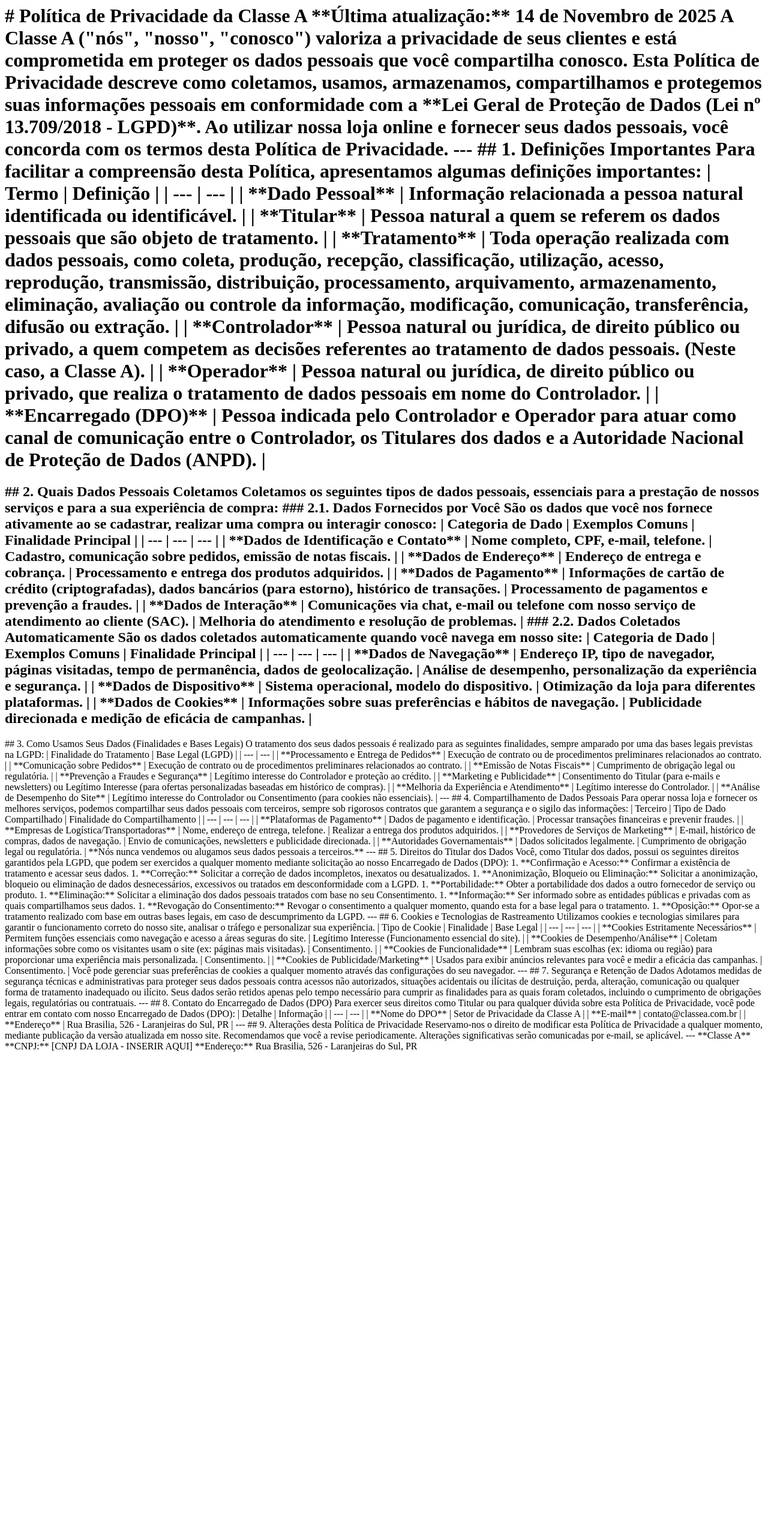
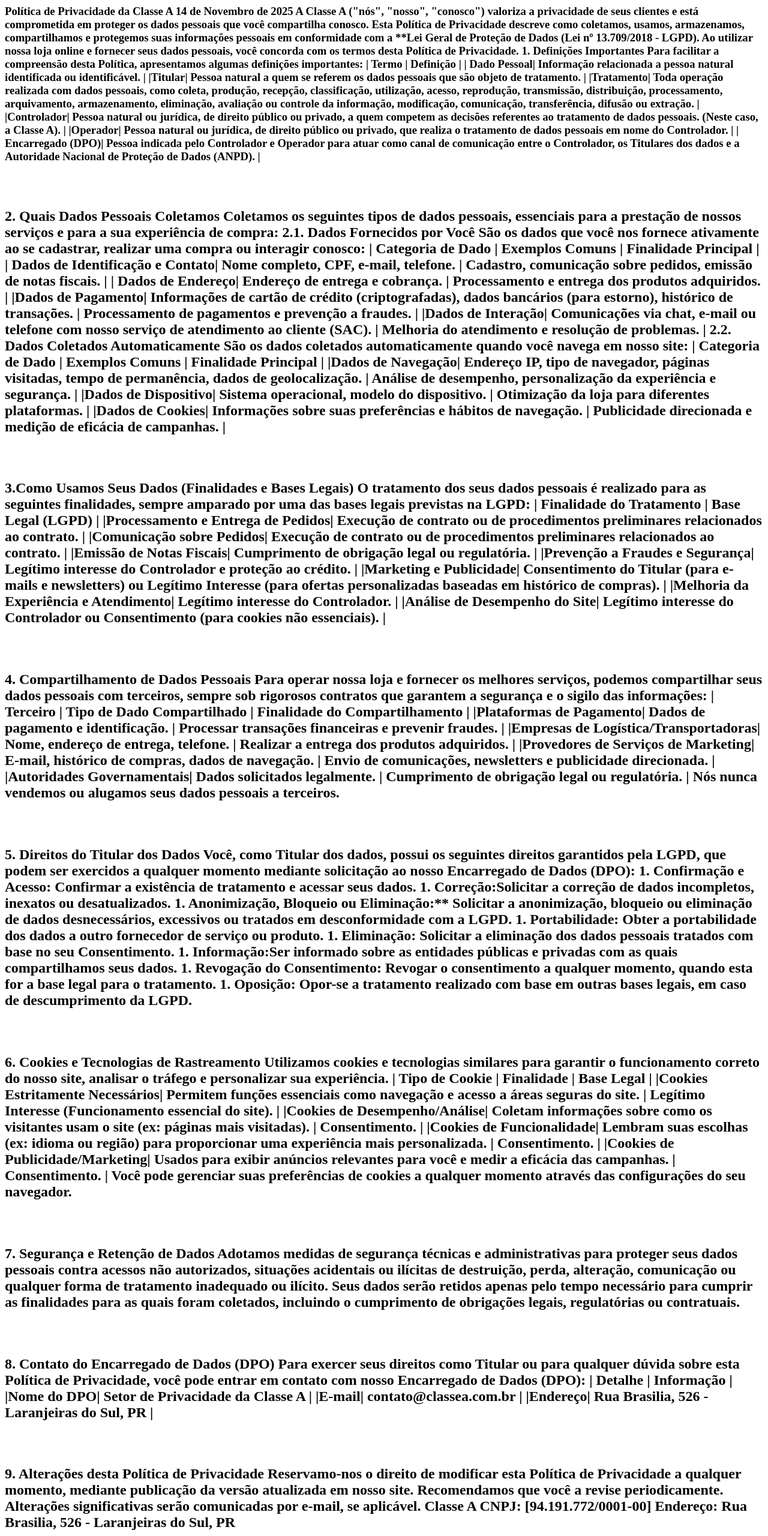
Before and after one commit to lorian341/meutccatualizadofinal, a plain HTML site: page index.html in a window 1280 px wide. Shown: the whole page at 60% size. Before the commit the page ends 1761 px from the top, so only its background shows below. Drawn offline with Linux system fonts and the light colour scheme.

Commit message:
Update index.html

```diff
--- a/index.html
+++ b/index.html
@@ -1,148 +1,148 @@
-<H1># Política de Privacidade da Classe A
+<H3> Política de Privacidade da Classe A
 
-**Última atualização:** 14 de Novembro de 2025
+14 de Novembro de 2025
 
-A Classe A ("nós", "nosso", "conosco") valoriza a privacidade de seus clientes e está comprometida em proteger os dados pessoais que você compartilha conosco. Esta Política de Privacidade descreve como coletamos, usamos, armazenamos, compartilhamos e protegemos suas informações pessoais em conformidade com a **Lei Geral de Proteção de Dados (Lei nº 13.709/2018 - LGPD)**.
+A Classe A ("nós", "nosso", "conosco") valoriza a privacidade de seus clientes e está comprometida em proteger os dados pessoais que você compartilha conosco. Esta Política de Privacidade descreve como coletamos, usamos, armazenamos, compartilhamos e protegemos suas informações pessoais em conformidade com a **Lei Geral de Proteção de Dados (Lei nº 13.709/2018 - LGPD).
 
 Ao utilizar nossa loja online e fornecer seus dados pessoais, você concorda com os termos desta Política de Privacidade.
 
----
-
-## 1. Definições Importantes
+1. Definições Importantes
 
 Para facilitar a compreensão desta Política, apresentamos algumas definições importantes:
 
 | Termo | Definição |
-| --- | --- |
-| **Dado Pessoal** | Informação relacionada a pessoa natural identificada ou identificável. |
-| **Titular** | Pessoa natural a quem se referem os dados pessoais que são objeto de tratamento. |
-| **Tratamento** | Toda operação realizada com dados pessoais, como coleta, produção, recepção, classificação, utilização, acesso, reprodução, transmissão, distribuição, processamento, arquivamento, armazenamento, eliminação, avaliação ou controle da informação, modificação, comunicação, transferência, difusão ou extração. |
-| **Controlador** | Pessoa natural ou jurídica, de direito público ou privado, a quem competem as decisões referentes ao tratamento de dados pessoais. (Neste caso, a Classe A). |
-| **Operador** | Pessoa natural ou jurídica, de direito público ou privado, que realiza o tratamento de dados pessoais em nome do Controlador. |
-| **Encarregado (DPO)** | Pessoa indicada pelo Controlador e Operador para atuar como canal de comunicação entre o Controlador, os Titulares dos dados e a Autoridade Nacional de Proteção de Dados (ANPD). |
+| Dado Pessoal| Informação relacionada a pessoa natural identificada ou identificável. |
+|Titular| Pessoa natural a quem se referem os dados pessoais que são objeto de tratamento. |
+|Tratamento| Toda operação realizada com dados pessoais, como coleta, produção, recepção, classificação, utilização, acesso, reprodução, transmissão, distribuição, processamento, arquivamento, armazenamento, eliminação, avaliação ou controle da informação, modificação, comunicação, transferência, difusão ou extração. |
+|Controlador| Pessoa natural ou jurídica, de direito público ou privado, a quem competem as decisões referentes ao tratamento de dados pessoais. (Neste caso, a Classe A). |
+|Operador| Pessoa natural ou jurídica, de direito público ou privado, que realiza o tratamento de dados pessoais em nome do Controlador. |
+| Encarregado (DPO)| Pessoa indicada pelo Controlador e Operador para atuar como canal de comunicação entre o Controlador, os Titulares dos dados e a Autoridade Nacional de Proteção de Dados (ANPD). |
 </H1>
-
+<br>
+<br>
 <h2>
-## 2. Quais Dados Pessoais Coletamos
+2. Quais Dados Pessoais Coletamos
 
 Coletamos os seguintes tipos de dados pessoais, essenciais para a prestação de nossos serviços e para a sua experiência de compra:
 
-### 2.1. Dados Fornecidos por Você
+2.1. Dados Fornecidos por Você
 
 São os dados que você nos fornece ativamente ao se cadastrar, realizar uma compra ou interagir conosco:
 
 | Categoria de Dado | Exemplos Comuns | Finalidade Principal |
-| --- | --- | --- |
-| **Dados de Identificação e Contato** | Nome completo, CPF, e-mail, telefone. | Cadastro, comunicação sobre pedidos, emissão de notas fiscais. |
-| **Dados de Endereço** | Endereço de entrega e cobrança. | Processamento e entrega dos produtos adquiridos. |
-| **Dados de Pagamento** | Informações de cartão de crédito (criptografadas), dados bancários (para estorno), histórico de transações. | Processamento de pagamentos e prevenção a fraudes. |
-| **Dados de Interação** | Comunicações via chat, e-mail ou telefone com nosso serviço de atendimento ao cliente (SAC). | Melhoria do atendimento e resolução de problemas. |
+| Dados de Identificação e Contato| Nome completo, CPF, e-mail, telefone. | Cadastro, comunicação sobre pedidos, emissão de notas fiscais. |
+| Dados de Endereço| Endereço de entrega e cobrança. | Processamento e entrega dos produtos adquiridos. |
+|Dados de Pagamento| Informações de cartão de crédito (criptografadas), dados bancários (para estorno), histórico de transações. | Processamento de pagamentos e prevenção a fraudes. |
+|Dados de Interação| Comunicações via chat, e-mail ou telefone com nosso serviço de atendimento ao cliente (SAC). | Melhoria do atendimento e resolução de problemas. |
 
-### 2.2. Dados Coletados Automaticamente
+2.2. Dados Coletados Automaticamente
 
 São os dados coletados automaticamente quando você navega em nosso site:
 
 | Categoria de Dado | Exemplos Comuns | Finalidade Principal |
-| --- | --- | --- |
-| **Dados de Navegação** | Endereço IP, tipo de navegador, páginas visitadas, tempo de permanência, dados de geolocalização. | Análise de desempenho, personalização da experiência e segurança. |
-| **Dados de Dispositivo** | Sistema operacional, modelo do dispositivo. | Otimização da loja para diferentes plataformas. |
-| **Dados de Cookies** | Informações sobre suas preferências e hábitos de navegação. | Publicidade direcionada e medição de eficácia de campanhas. |
+|Dados de Navegação| Endereço IP, tipo de navegador, páginas visitadas, tempo de permanência, dados de geolocalização. | Análise de desempenho, personalização da experiência e segurança. |
+|Dados de Dispositivo| Sistema operacional, modelo do dispositivo. | Otimização da loja para diferentes plataformas. |
+|Dados de Cookies| Informações sobre suas preferências e hábitos de navegação. | Publicidade direcionada e medição de eficácia de campanhas. |
 </h2>
-
-## 3. Como Usamos Seus Dados (Finalidades e Bases Legais)
+<br>
+<br>
+<h2>
+3.Como Usamos Seus Dados (Finalidades e Bases Legais)
 
 O tratamento dos seus dados pessoais é realizado para as seguintes finalidades, sempre amparado por uma das bases legais previstas na LGPD:
 
 | Finalidade do Tratamento | Base Legal (LGPD) |
-| --- | --- |
-| **Processamento e Entrega de Pedidos** | Execução de contrato ou de procedimentos preliminares relacionados ao contrato. |
-| **Comunicação sobre Pedidos** | Execução de contrato ou de procedimentos preliminares relacionados ao contrato. |
-| **Emissão de Notas Fiscais** | Cumprimento de obrigação legal ou regulatória. |
-| **Prevenção a Fraudes e Segurança** | Legítimo interesse do Controlador e proteção ao crédito. |
-| **Marketing e Publicidade** | Consentimento do Titular (para e-mails e newsletters) ou Legítimo Interesse (para ofertas personalizadas baseadas em histórico de compras). |
-| **Melhoria da Experiência e Atendimento** | Legítimo interesse do Controlador. |
-| **Análise de Desempenho do Site** | Legítimo interesse do Controlador ou Consentimento (para cookies não essenciais). |
-
----
-
-## 4. Compartilhamento de Dados Pessoais
+|Processamento e Entrega de Pedidos| Execução de contrato ou de procedimentos preliminares relacionados ao contrato. |
+|Comunicação sobre Pedidos| Execução de contrato ou de procedimentos preliminares relacionados ao contrato. |
+|Emissão de Notas Fiscais| Cumprimento de obrigação legal ou regulatória. |
+|Prevenção a Fraudes e Segurança| Legítimo interesse do Controlador e proteção ao crédito. |
+|Marketing e Publicidade| Consentimento do Titular (para e-mails e newsletters) ou Legítimo Interesse (para ofertas personalizadas baseadas em histórico de compras). |
+|Melhoria da Experiência e Atendimento| Legítimo interesse do Controlador. |
+|Análise de Desempenho do Site| Legítimo interesse do Controlador ou Consentimento (para cookies não essenciais). |
+</h2>
+<br>
+<br>
+<h2>
+4. Compartilhamento de Dados Pessoais
 
 Para operar nossa loja e fornecer os melhores serviços, podemos compartilhar seus dados pessoais com terceiros, sempre sob rigorosos contratos que garantem a segurança e o sigilo das informações:
 
 | Terceiro | Tipo de Dado Compartilhado | Finalidade do Compartilhamento |
-| --- | --- | --- |
-| **Plataformas de Pagamento** | Dados de pagamento e identificação. | Processar transações financeiras e prevenir fraudes. |
-| **Empresas de Logística/Transportadoras** | Nome, endereço de entrega, telefone. | Realizar a entrega dos produtos adquiridos. |
-| **Provedores de Serviços de Marketing** | E-mail, histórico de compras, dados de navegação. | Envio de comunicações, newsletters e publicidade direcionada. |
-| **Autoridades Governamentais** | Dados solicitados legalmente. | Cumprimento de obrigação legal ou regulatória. |
+|Plataformas de Pagamento| Dados de pagamento e identificação. | Processar transações financeiras e prevenir fraudes. |
+|Empresas de Logística/Transportadoras| Nome, endereço de entrega, telefone. | Realizar a entrega dos produtos adquiridos. |
+|Provedores de Serviços de Marketing| E-mail, histórico de compras, dados de navegação. | Envio de comunicações, newsletters e publicidade direcionada. |
+|Autoridades Governamentais| Dados solicitados legalmente. | Cumprimento de obrigação legal ou regulatória. |
 
-**Nós nunca vendemos ou alugamos seus dados pessoais a terceiros.**
-
----
-
-## 5. Direitos do Titular dos Dados
+Nós nunca vendemos ou alugamos seus dados pessoais a terceiros.
+</h2>
+<br>
+<br>
+<h2>
+5. Direitos do Titular dos Dados
 
 Você, como Titular dos dados, possui os seguintes direitos garantidos pela LGPD, que podem ser exercidos a qualquer momento mediante solicitação ao nosso Encarregado de Dados (DPO):
 
-1. **Confirmação e Acesso:** Confirmar a existência de tratamento e acessar seus dados.
+1. Confirmação e Acesso: Confirmar a existência de tratamento e acessar seus dados.
 
-1. **Correção:** Solicitar a correção de dados incompletos, inexatos ou desatualizados.
+1. Correção:Solicitar a correção de dados incompletos, inexatos ou desatualizados.
 
-1. **Anonimização, Bloqueio ou Eliminação:** Solicitar a anonimização, bloqueio ou eliminação de dados desnecessários, excessivos ou tratados em desconformidade com a LGPD.
+1. Anonimização, Bloqueio ou Eliminação:** Solicitar a anonimização, bloqueio ou eliminação de dados desnecessários, excessivos ou tratados em desconformidade com a LGPD.
 
-1. **Portabilidade:** Obter a portabilidade dos dados a outro fornecedor de serviço ou produto.
+1. Portabilidade: Obter a portabilidade dos dados a outro fornecedor de serviço ou produto.
 
-1. **Eliminação:** Solicitar a eliminação dos dados pessoais tratados com base no seu Consentimento.
+1. Eliminação: Solicitar a eliminação dos dados pessoais tratados com base no seu Consentimento.
 
-1. **Informação:** Ser informado sobre as entidades públicas e privadas com as quais compartilhamos seus dados.
+1. Informação:Ser informado sobre as entidades públicas e privadas com as quais compartilhamos seus dados.
 
-1. **Revogação do Consentimento:** Revogar o consentimento a qualquer momento, quando esta for a base legal para o tratamento.
+1. Revogação do Consentimento: Revogar o consentimento a qualquer momento, quando esta for a base legal para o tratamento.
 
-1. **Oposição:** Opor-se a tratamento realizado com base em outras bases legais, em caso de descumprimento da LGPD.
+1. Oposição: Opor-se a tratamento realizado com base em outras bases legais, em caso de descumprimento da LGPD.
 
----
-
-## 6. Cookies e Tecnologias de Rastreamento
+</h2>
+<br>
+<br>
+<h2>
+6. Cookies e Tecnologias de Rastreamento
 
 Utilizamos cookies e tecnologias similares para garantir o funcionamento correto do nosso site, analisar o tráfego e personalizar sua experiência.
 
 | Tipo de Cookie | Finalidade | Base Legal |
-| --- | --- | --- |
-| **Cookies Estritamente Necessários** | Permitem funções essenciais como navegação e acesso a áreas seguras do site. | Legítimo Interesse (Funcionamento essencial do site). |
-| **Cookies de Desempenho/Análise** | Coletam informações sobre como os visitantes usam o site (ex: páginas mais visitadas). | Consentimento. |
-| **Cookies de Funcionalidade** | Lembram suas escolhas (ex: idioma ou região) para proporcionar uma experiência mais personalizada. | Consentimento. |
-| **Cookies de Publicidade/Marketing** | Usados para exibir anúncios relevantes para você e medir a eficácia das campanhas. | Consentimento. |
+|Cookies Estritamente Necessários| Permitem funções essenciais como navegação e acesso a áreas seguras do site. | Legítimo Interesse (Funcionamento essencial do site). |
+|Cookies de Desempenho/Análise| Coletam informações sobre como os visitantes usam o site (ex: páginas mais visitadas). | Consentimento. |
+|Cookies de Funcionalidade| Lembram suas escolhas (ex: idioma ou região) para proporcionar uma experiência mais personalizada. | Consentimento. |
+|Cookies de Publicidade/Marketing| Usados para exibir anúncios relevantes para você e medir a eficácia das campanhas. | Consentimento. |
 
 Você pode gerenciar suas preferências de cookies a qualquer momento através das configurações do seu navegador.
-
----
-
-## 7. Segurança e Retenção de Dados
+</h2>
+<br>
+<br>
+<h2>
+7. Segurança e Retenção de Dados
 
 Adotamos medidas de segurança técnicas e administrativas para proteger seus dados pessoais contra acessos não autorizados, situações acidentais ou ilícitas de destruição, perda, alteração, comunicação ou qualquer forma de tratamento inadequado ou ilícito.
 
 Seus dados serão retidos apenas pelo tempo necessário para cumprir as finalidades para as quais foram coletados, incluindo o cumprimento de obrigações legais, regulatórias ou contratuais.
-
----
-
-## 8. Contato do Encarregado de Dados (DPO)
+</h2>
+<br>
+<br>
+<h2>
+8. Contato do Encarregado de Dados (DPO)
 
 Para exercer seus direitos como Titular ou para qualquer dúvida sobre esta Política de Privacidade, você pode entrar em contato com nosso Encarregado de Dados (DPO):
 
 | Detalhe | Informação |
-| --- | --- |
-| **Nome do DPO** | Setor de Privacidade da Classe A |
-| **E-mail** | contato@classea.com.br |
-| **Endereço** | Rua Brasilia, 526 - Laranjeiras do Sul, PR |
-
----
-
-## 9. Alterações desta Política de Privacidade
+|Nome do DPO| Setor de Privacidade da Classe A |
+|E-mail| contato@classea.com.br |
+|Endereço| Rua Brasilia, 526 - Laranjeiras do Sul, PR |
+</h2>
+<Br>
+<br>
+<h2>
+9. Alterações desta Política de Privacidade
 
 Reservamo-nos o direito de modificar esta Política de Privacidade a qualquer momento, mediante publicação da versão atualizada em nosso site. Recomendamos que você a revise periodicamente. Alterações significativas serão comunicadas por e-mail, se aplicável.
 
----
-
-**Classe A**
-**CNPJ:** [CNPJ DA LOJA - INSERIR AQUI]
-**Endereço:** Rua Brasilia, 526 - Laranjeiras do Sul, PR
+Classe A
+CNPJ: [94.191.772/0001-00]
+Endereço: Rua Brasilia, 526 - Laranjeiras do Sul, PR
+</h2>
```
